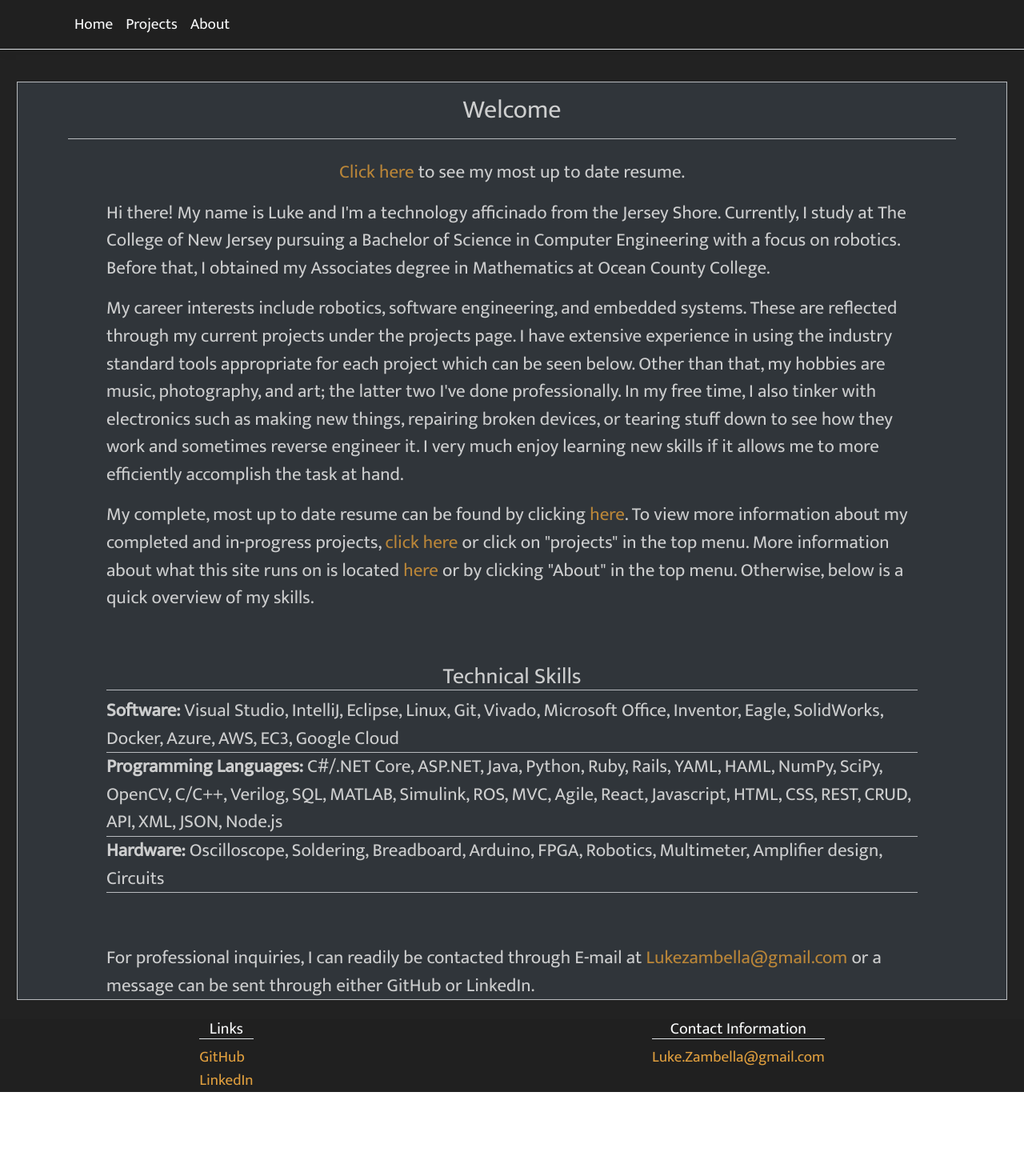
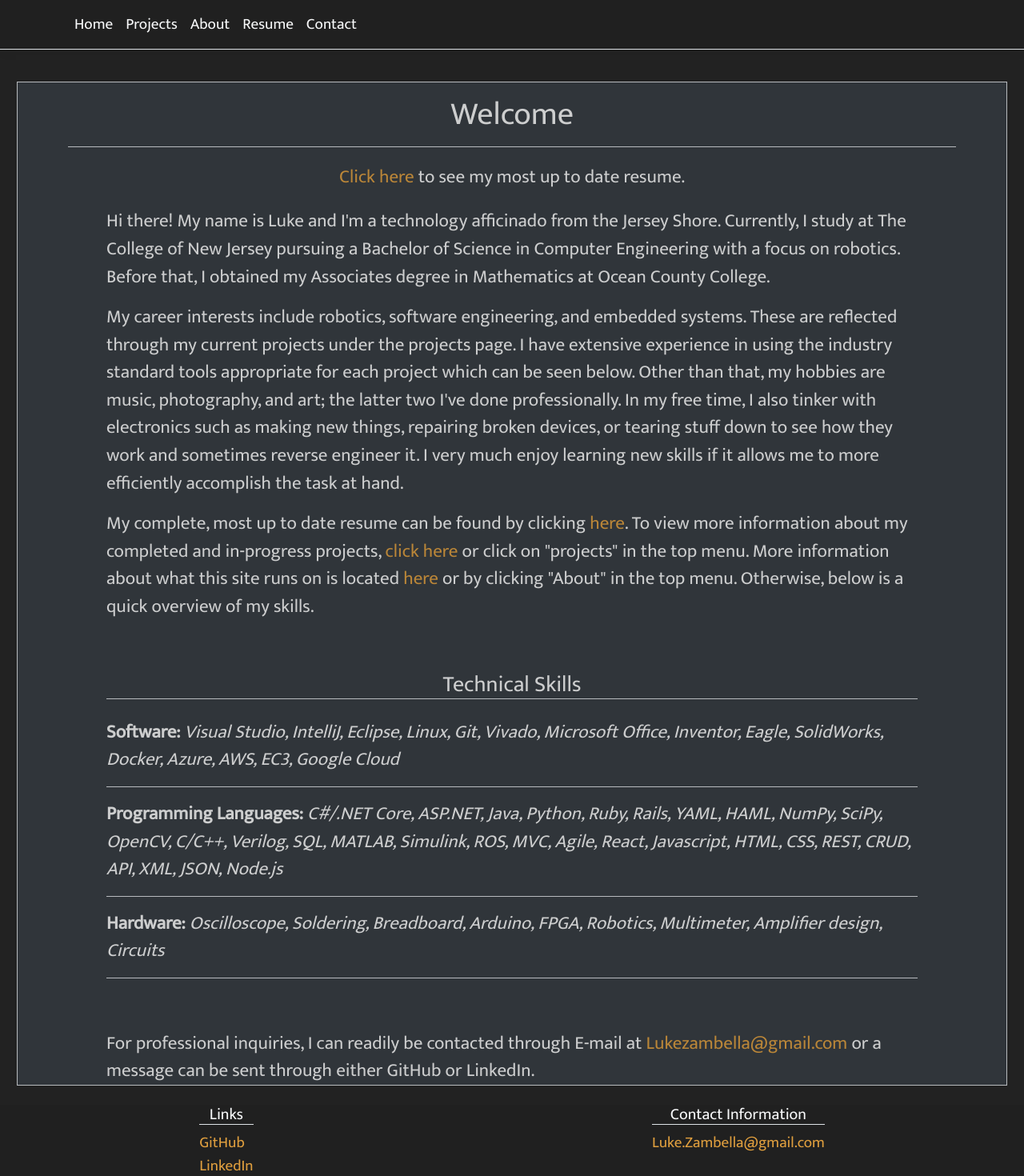
Before and after one commit to lzambella/personal-site, a React (Create React App) app in the folder ClientApp/: page / in a window 1280 px wide. Shown: the top 1470 px of the page at 80% size. Before the commit the page ends 1366 px from the top, so only its background shows below. Built offline with nearby package versions, Linux system fonts and the light colour scheme; a web font is replaced by a local one.

Commit message:
Add more content

```diff
--- a/ClientApp/src/Skills.js
+++ b/ClientApp/src/Skills.js
@@ -12,10 +12,10 @@ export class Skills extends Component {
   render () {
       return (
         <div class="">
-            <h3 class="text-center border-bottom">Technical Skills</h3>
-            <div class="border-bottom"><b>Software:</b> Visual Studio, IntelliJ, Eclipse, Linux, Git, Vivado, Microsoft Office, Inventor, Eagle, SolidWorks, Docker, Azure, AWS, EC3, Google Cloud</div>
-            <div class="border-bottom"><b>Programming Languages:</b> C#/.NET Core, ASP.NET, Java, Python, Ruby, Rails, YAML, HAML, NumPy, SciPy, OpenCV, C/C++, Verilog, SQL, MATLAB, Simulink, ROS, MVC, Agile, React, Javascript, HTML, CSS, REST, CRUD, API, XML, JSON, Node.js</div>
-            <div class="border-bottom"><b>Hardware:</b> Oscilloscope, Soldering, Breadboard, Arduino, FPGA, Robotics, Multimeter, Amplifier design, Circuits</div>
+            <h3 class="text-center border-bottom text-bold">Technical Skills</h3>
+            <div class="border-bottom py-sm-3"><b>Software:</b> <i>Visual Studio, IntelliJ, Eclipse, Linux, Git, Vivado, Microsoft Office, Inventor, Eagle, SolidWorks, Docker, Azure, AWS, EC3, Google Cloud</i></div>
+            <div class="border-bottom py-sm-3"><b>Programming Languages:</b> <i>C#/.NET Core, ASP.NET, Java, Python, Ruby, Rails, YAML, HAML, NumPy, SciPy, OpenCV, C/C++, Verilog, SQL, MATLAB, Simulink, ROS, MVC, Agile, React, Javascript, HTML, CSS, REST, CRUD, API, XML, JSON, Node.js</i></div>
+            <div class="border-bottom py-sm-3"><b>Hardware:</b> <i>Oscilloscope, Soldering, Breadboard, Arduino, FPGA, Robotics, Multimeter, Amplifier design, Circuits</i></div>
         </div>
       );
   }
--- a/ClientApp/src/components/About.js
+++ b/ClientApp/src/components/About.js
@@ -19,8 +19,9 @@ export class About extends Component {
                     <p/>
                     <div>
                         The back-end is written in C# with ASP.NET Core and uses a database to store project and experience information. I chose C# since I was already familiar with the language having already made a few applications with it.
-                        ASP.NET core is a cross-platform and open-source web framework for C# and it allows me to develop the app on Windows but easily deploy it to a cloud service.
-                        The entire code for the website is hosted on my GitHub page, where the hosting service automatically pulls any new commits and re-deploys the updated code. This makes app updates completely seamless and quick. The website is database-driven for the projects page so I can easily add new projects as i continue to create.
+                        ASP.NET core is a cross-platform and open-source web framework for C# thats powerful, secure, and easy to develop with.
+                        The entire code for the website is hosted on my GitHub page, where the hosting service automatically pulls any new commits and re-deploys the updated code. This makes app updates completely seamless and quick.
+                        The website is database-driven for the projects page so I can easily add new projects as I continue to create. With the database, I can easily make changes to the schema should I decide to add more compents to this site simply by using EntityFramework migrations.
                         I use a custom desktop client software to manage the projects.
                     </div>
                     <p/>
--- a/ClientApp/src/components/Home.js
+++ b/ClientApp/src/components/Home.js
@@ -11,8 +11,8 @@ export class Home extends Component {
     return (
 
       <div>
-        <h2 class="text-center py-md-3 border-bottom">Welcome</h2>
-        <div class="text-center py-md-3 text-large text-bold"><a href={pdf}>Click here</a> to see my most up to date resume.</div>
+        <h1 class="text-center py-md-3 border-bottom">Welcome</h1>
+        <h3 class="text-center py-md-3 text-large text-bold"><a href={pdf}>Click here</a> to see my most up to date resume.</h3>
         <div class="px-md-5 text-large">
           <div>
             Hi there! My name is Luke and I'm a technology afficinado from the Jersey Shore. Currently, I study at The College of New Jersey pursuing a Bachelor of Science in Computer Engineering with a focus on robotics.
--- a/ClientApp/src/components/NavMenu.js
+++ b/ClientApp/src/components/NavMenu.js
@@ -2,6 +2,7 @@ import React, { Component } from 'react';
 import { Collapse, Container, Navbar, NavbarBrand, NavbarToggler, NavItem, NavLink } from 'reactstrap';
 import { Link } from 'react-router-dom';
 import './NavMenu.css';
+import pdf from '../dat/zambella_resume.pdf';
 
 export class NavMenu extends Component {
   static displayName = NavMenu.name;
@@ -38,6 +39,12 @@ export class NavMenu extends Component {
                 <NavItem>
                   <NavLink tag={Link} className="text-light" to="about">About</NavLink>
                 </NavItem>
+                <NavItem>
+                  <NavLink className="text-light" href={pdf}>Resume</NavLink>
+                </NavItem>
+                <NavItem>
+                  <NavLink className="text-light" href="mailto:lukezambella.com">Contact</NavLink>
+                </NavItem>
               </ul>
             </Collapse>
           </Container>
```
